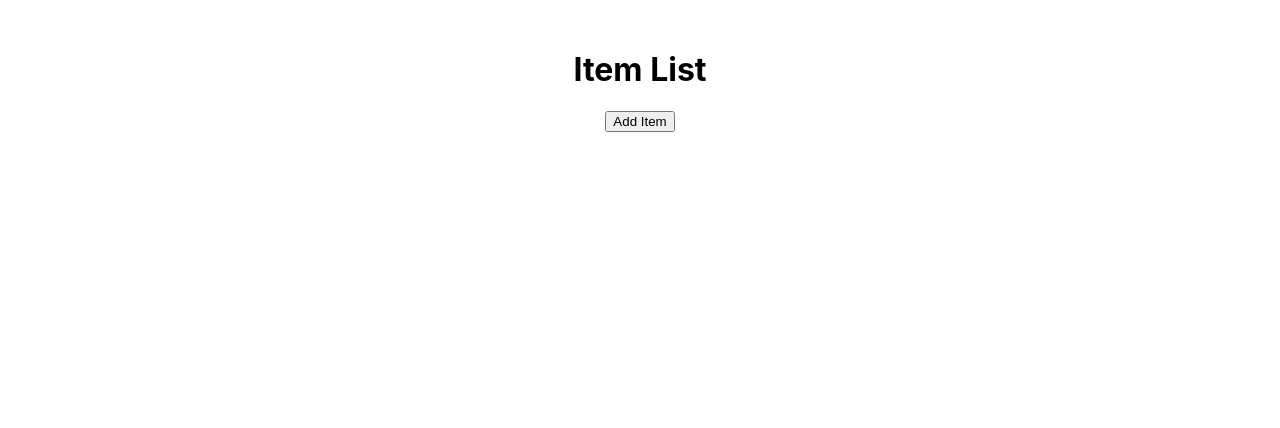
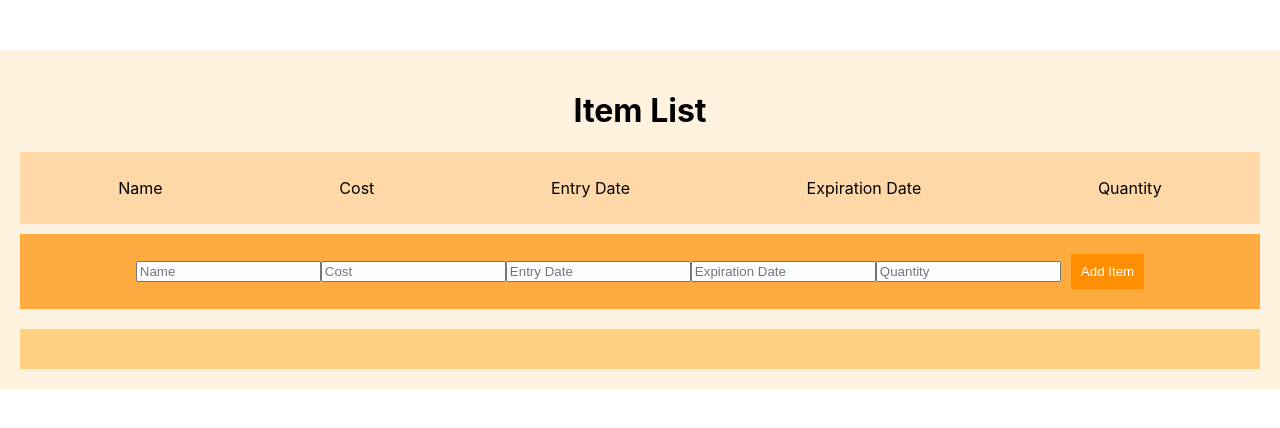
Before and after one commit to tgnelson19/SeniorDesignFinalWebApp, a React (Create React App) app in the folder sen-des-web-app/: page / in a window 1280 px wide. Shown: the top 428 px of the page. Built offline with nearby package versions, Linux system fonts and the light colour scheme.

Commit message:
Initial placement of web app construction
Replacing/Modifying in future with everything researched thus far

```diff
--- a/sen-des-web-app/src/App.js
+++ b/sen-des-web-app/src/App.js
@@ -2,31 +2,92 @@ import React, { useState } from 'react';
 
 function App() {
   const [items, setItems] = useState([]);
+  const [name, setName] = useState('');
+  const [cost, setCost] = useState('');
+  const [entryDate, setEntryDate] = useState('');
+  const [expirationDate, setExpirationDate] = useState('');
+  const [quantity, setQuantity] = useState('');
 
   const addItem = () => {
     const newItem = {
-      name: 'Sample Item',
-      cost: 10,
-      entryDate: new Date().toLocaleDateString(),
-      expirationDate: new Date().toLocaleDateString(),
-      quantity: 1,
+      name: name,
+      cost: cost,
+      entryDate: entryDate,
+      expirationDate: expirationDate,
+      quantity: quantity,
     };
     setItems([...items, newItem]);
+    setName('');
+    setCost('');
+    setEntryDate('');
+    setExpirationDate('');
+    setQuantity('');
+  };
+
+  const removeItem = (index) => {
+    const updatedItems = items.filter((item, i) => i !== index);
+    setItems(updatedItems);
   };
 
   return (
-    <div style={{ textAlign: 'center', marginTop: '50px' }}>
+    <div style={{ textAlign: 'center', marginTop: '50px', backgroundColor: '#FFF3E0', padding: '20px' }}>
       <h1>Item List</h1>
-      <button onClick={addItem}>Add Item</button>
-      {items.map((item, index) => (
-        <div key={index} style={{ border: '1px solid black', padding: '10px', margin: '10px' }}>
-          <p>Name: {item.name}</p>
-          <p>Cost: ${item.cost}</p>
-          <p>Entry Date: {item.entryDate}</p>
-          <p>Expiration Date: {item.expirationDate}</p>
-          <p>Quantity: {item.quantity}</p>
-        </div>
-      ))}
+      <div style={{ display: 'flex', justifyContent: 'space-around', marginBottom: '10px', backgroundColor: '#FFD8A8', padding: '10px' }}>
+        <p>Name</p>
+        <p>Cost</p>
+        <p>Entry Date</p>
+        <p>Expiration Date</p>
+        <p>Quantity</p>
+      </div>
+      <div style={{ backgroundColor: '#FFAB40', padding: '20px', marginBottom: '20px' }}>
+        <input
+          type="text"
+          placeholder="Name"
+          value={name}
+          onChange={(e) => setName(e.target.value)}
+        />
+        <input
+          type="text"
+          placeholder="Cost"
+          value={cost}
+          onChange={(e) => setCost(e.target.value)}
+        />
+        <input
+          type="text"
+          placeholder="Entry Date"
+          value={entryDate}
+          onChange={(e) => setEntryDate(e.target.value)}
+        />
+        <input
+          type="text"
+          placeholder="Expiration Date"
+          value={expirationDate}
+          onChange={(e) => setExpirationDate(e.target.value)}
+        />
+        <input
+          type="text"
+          placeholder="Quantity"
+          value={quantity}
+          onChange={(e) => setQuantity(e.target.value)}
+        />
+        <button onClick={addItem} style={{ backgroundColor: '#FF8F00', color: 'white', padding: '10px', marginLeft: '10px', border: 'none' }}>
+          Add Item
+        </button>
+      </div>
+      <div style={{ backgroundColor: '#FFD180', padding: '20px' }}>
+        {items.map((item, index) => (
+          <div key={index} style={{ display: 'flex', justifyContent: 'space-around', margin: '10px', padding: '10px', backgroundColor: '#FFAB40' }}>
+            <p>{item.name}</p>
+            <p>{item.cost}</p>
+            <p>{item.entryDate}</p>
+            <p>{item.expirationDate}</p>
+            <p>{item.quantity}</p>
+            <button onClick={() => removeItem(index)} style={{ backgroundColor: '#E65100', color: 'white', padding: '5px', border: 'none' }}>
+              Remove
+            </button>
+          </div>
+        ))}
+      </div>
     </div>
   );
 }
--- /dev/null
+++ b/sen-des-web-app/src/test.json
@@ -0,0 +1,5 @@
+{
+
+
+
+}
```
